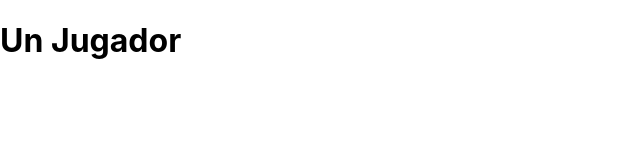
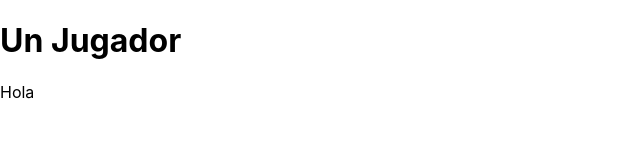
Before and after one commit to amaliajaime/unq-ui-amalia.jaime-trabajo-final, a React (Create React App) app: page /jugar in a window 1280 px wide. Shown: the top 160 px of the page, without its empty margins (0-640 px from the left). Built offline with nearby package versions, Linux system fonts and the light colour scheme.

Commit message:
Se agrega pagina de jugada

```diff
--- a/src/Jugar.jsx
+++ b/src/Jugar.jsx
@@ -3,7 +3,10 @@ import React from 'react';
 const Jugar = (props) => {
 
     return(
-        <h1>Un Jugador</h1>
+        <div>
+            <h1>Un Jugador</h1>
+            <a>Hola</a>
+        </div>
     )
 }
 
```
